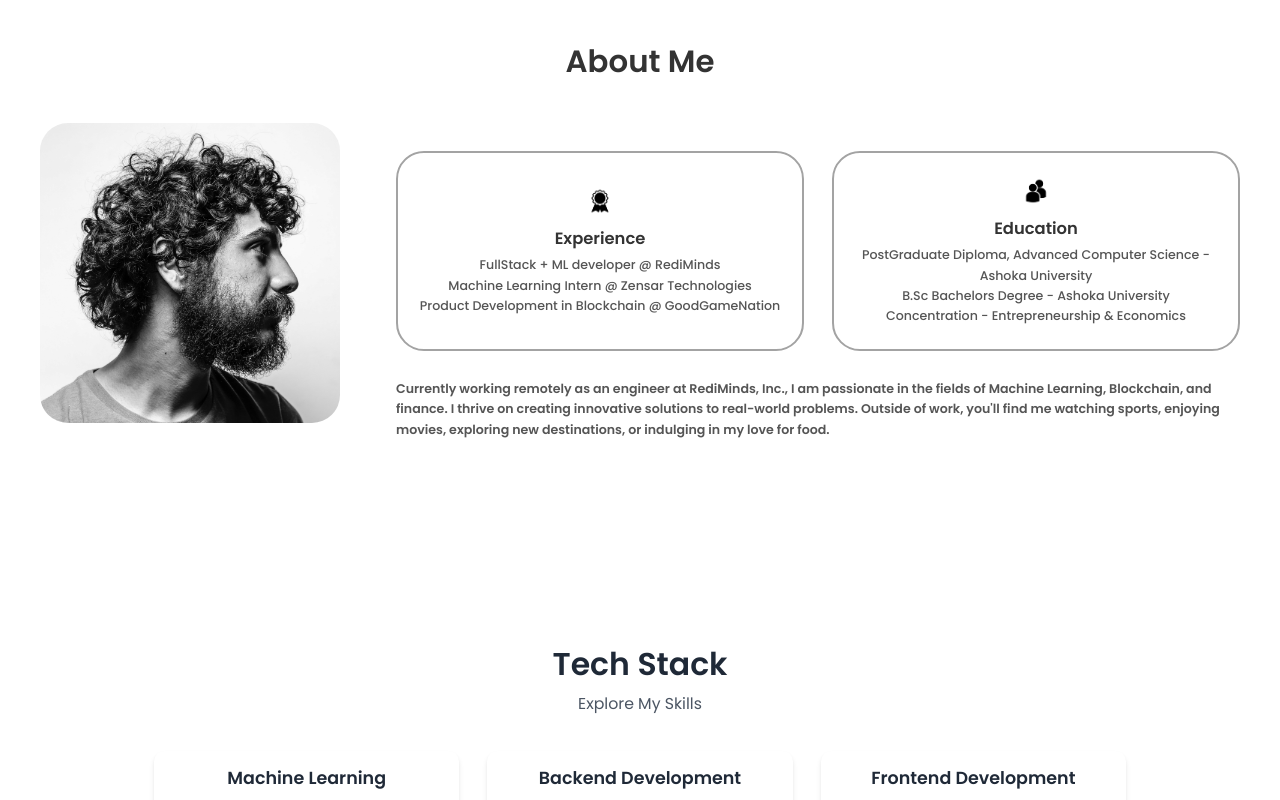
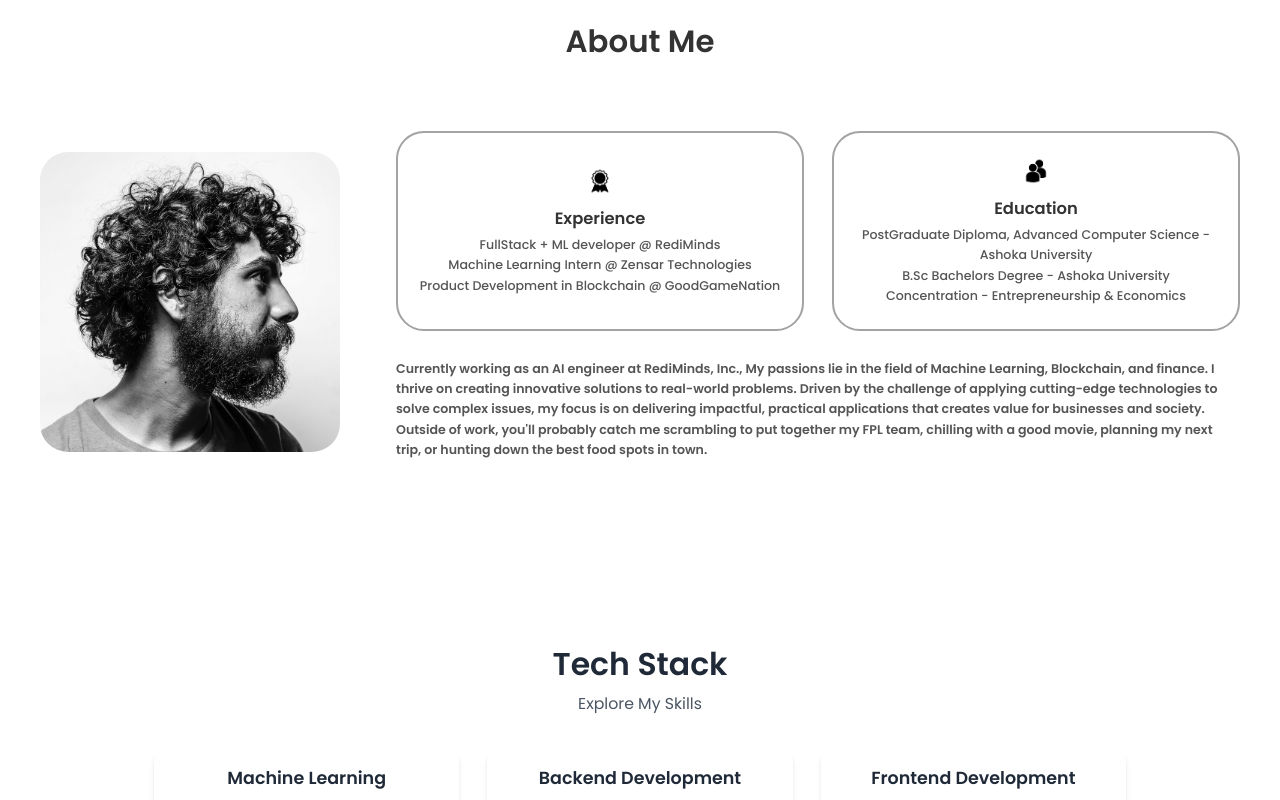
Before and after one commit to sjd9021/Portfolio-Website, a React (Create React App) app in the folder personal-website/: page / in a window 1280 px wide. Shown: the part 860-1660 px from the top of the page. Built offline with nearby package versions, Linux system fonts and the light colour scheme.

Commit message:
Fixed warnings

```diff
--- a/personal-website/package.json
+++ b/personal-website/package.json
@@ -41,5 +41,8 @@
   "main": "index.js",
   "keywords": [],
   "author": "",
-  "license": "ISC"
+  "license": "ISC",
+  "devDependencies": {
+    "@babel/plugin-proposal-private-property-in-object": "^7.21.11"
+  }
 }
--- a/personal-website/src/components/common/Navigation.jsx
+++ b/personal-website/src/components/common/Navigation.jsx
@@ -17,27 +17,27 @@ export default function Navigation() {
       <div className={`nav-links ${isMenuOpen ? "open" : ""}`}>
         <ul>
           <li>
-            <Link to="/">
-              <a>Home</a>
+            <Link to="/" className="links" onClick={toggleMenu}>
+              Home
             </Link>
           </li>
           <li>
-            <a href="#about" onClick={toggleMenu}>
+            <a href="#about" className="links" onClick={toggleMenu}>
               About
             </a>
           </li>
           <li>
-            <a href="#experience" onClick={toggleMenu}>
+            <a href="#experience" className="links" onClick={toggleMenu}>
               Tech Stack
             </a>
           </li>
           <li>
-            <Link to="/projects" onClick={toggleMenu}>
+            <Link to="/projects" className="links" onClick={toggleMenu}>
               Projects
             </Link>
           </li>
           <li>
-            <a href="#contact" onClick={toggleMenu}>
+            <a href="#contact" className="links" onClick={toggleMenu}>
               Contact
             </a>
           </li>
--- a/personal-website/src/components/home/About.jsx
+++ b/personal-website/src/components/home/About.jsx
@@ -57,12 +57,16 @@ export default function About() {
             </div>
             <div className="text-container">
               <p>
-                Currently working remotely as an engineer at RediMinds, Inc., I
-                am passionate in the fields of Machine Learning, Blockchain, and
+                Currently working as an AI engineer at RediMinds, Inc., My
+                passions lie in the field of Machine Learning, Blockchain, and
                 finance. I thrive on creating innovative solutions to real-world
-                problems. Outside of work, you'll find me watching sports,
-                enjoying movies, exploring new destinations, or indulging in my
-                love for food.
+                problems. Driven by the challenge of applying cutting-edge
+                technologies to solve complex issues, my focus is on delivering
+                impactful, practical applications that creates value for
+                businesses and society. Outside of work, you'll probably catch
+                me scrambling to put together my FPL team, chilling with a good
+                movie, planning my next trip, or hunting down the best food
+                spots in town.
               </p>
             </div>
           </div>
--- a/personal-website/src/components/home/Profile.jsx
+++ b/personal-website/src/components/home/Profile.jsx
@@ -1,6 +1,5 @@
 import React from "react";
 import "../../styles/Profile.modules.css";
-import { Link } from "react-router-dom";
 
 export default function Profile() {
   return (
--- a/personal-website/src/components/home/Projects.jsx
+++ b/personal-website/src/components/home/Projects.jsx
@@ -12,7 +12,7 @@ export default function Projects() {
         "Deep learning transformer built and trained from scratch using PyTorch to learn and generate new shakespeare like text",
       imageSrc: "capstone.png",
       githubLink: "https://github.com/sjd9021/Attention-Transformer",
-      demoLink: "https://project-one-demo.com",
+      demoLink: "Attention.pdf",
       type: "View Paper",
     },
     {
@@ -30,7 +30,7 @@ export default function Projects() {
         "Cryptocurrency built on the Ethereum network, designed to simulate an Initial Coin Offering (ICO). Coded in Solidity.",
       imageSrc: "project-13.png",
       githubLink: "https://github.com/sjd9021/AshokaCoin",
-      demoLink: "https://project-one-demo.com",
+      demoLink: "https://ashokacoin.netlify.app/",
       type: "Live Demo",
     },
   ];
@@ -51,8 +51,8 @@ export default function Projects() {
           ))}
         </div>
       </div>
-      <Link to="/projects" className="view-all-link">
-        <a>View All Projects</a>
+      <Link to="/projects" className="links">
+        View All Projects
       </Link>
     </section>
   );
--- a/personal-website/src/pages/ProjectsPage.jsx
+++ b/personal-website/src/pages/ProjectsPage.jsx
@@ -73,8 +73,8 @@ const ProjectsPage = () => {
       description:
         "Bert Models trained to aid IPL marketting teams for either classifying a tweets sentiment or getting the overall sentiment of an IPL player based on the public perception.",
       imageSrc: "classifier.png",
-      githubLink: "https://github.com/your-username/project-one",
-      demoLink: "https://project-one-demo.com",
+      githubLink: "https://github.com/sjd9021/Personality-Classifier",
+      demoLink: "",
       type: "View Paper",
     },
     {
--- a/personal-website/src/styles/About.modules.css
+++ b/personal-website/src/styles/About.modules.css
@@ -44,6 +44,7 @@
 #about .section_pic-container {
   flex: 0 0 auto;
   margin-right: 4rem;
+  margin-top: 3.5rem;
 }
 
 #about .about-pic {
--- a/personal-website/src/styles/Navigation.modules.css
+++ b/personal-website/src/styles/Navigation.modules.css
@@ -22,7 +22,8 @@ ul {
   list-style: none;
 }
 
-a {
+a,
+.links {
   text-decoration: none;
   color: black;
   font-size: 1.2rem; /* Reduced from 1.5rem */
--- a/personal-website/src/styles/Projects.modules.css
+++ b/personal-website/src/styles/Projects.modules.css
@@ -48,7 +48,7 @@
   box-shadow: 0 4px 8px rgba(0, 0, 0, 0.1);
   overflow: hidden;
   width: 100%;
-  max-width: 400px;
+  max-width: 350px;
   flex: 0 0 auto;
 }
 
```
Also changed, not shown: 1 other file (tests, documents, lock files or other folders).
